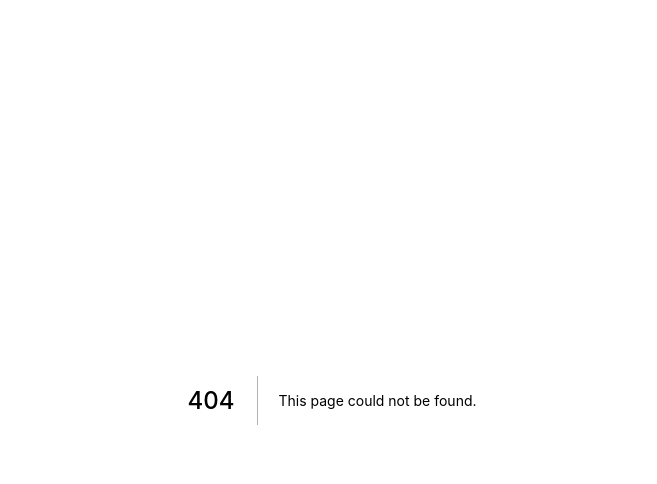
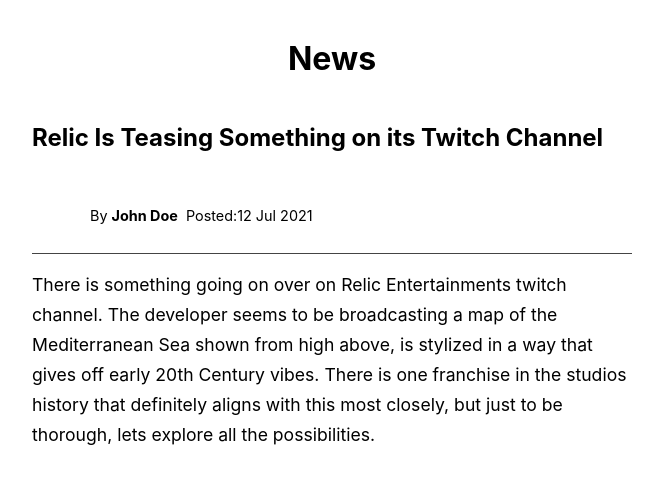
Before and after one commit to fayax555/news-app, a Next.js app: page /news/1 in a window 1280 px wide. Before the commit this address had no page. Shown: the top 484 px of the page, without its empty margins (308-965 px from the left). Built offline with nearby package versions, Linux system fonts and the light colour scheme.

Commit message:
get data from fs

```diff
--- a/pages/index.tsx
+++ b/pages/index.tsx
@@ -35,8 +35,8 @@ const Home: FC<Props> = ({ articles }) => {
 
 export async function getStaticProps() {
   const filePath = buildFeedbackPath();
-  console.log(filePath);
   const data = extractFeedback(filePath);
+
   return {
     props: {
       articles: data,
--- /dev/null
+++ b/pages/news/[id].tsx
@@ -0,0 +1,59 @@
+import fs from 'fs';
+import path from 'path';
+import { FC } from 'react';
+import Link from 'next/link';
+import Article from '@/components/Article';
+import styled from 'styled-components';
+
+const Wrapper = styled.div`
+  display: flex;
+  flex-direction: column;
+  justify-content: center;
+  align-items: center;
+  padding: 2rem;
+  > h1:hover {
+    cursor: pointer;
+    text-decoration: underline;
+  }
+`;
+
+interface Props {
+  article: any;
+}
+
+const NewsId: FC<Props> = ({ article }) => {
+  console.log(article);
+  return (
+    <Wrapper>
+      <Link href='/' passHref>
+        <h1>News</h1>
+      </Link>
+      <Article article={article} />
+    </Wrapper>
+  );
+};
+
+export async function getStaticProps(context: any) {
+  const { params } = context;
+  const nid = params.id;
+
+  const filePath = path.join(process.cwd(), 'data', 'articleData.json');
+  const jsonData = fs.readFileSync(filePath);
+  const data = JSON.parse(jsonData.toString());
+  const article = data.find((item: any) => item.id === nid);
+
+  return {
+    props: {
+      article,
+    },
+  };
+}
+
+export async function getStaticPaths() {
+  return {
+    paths: [{ params: { id: '1' } }, { params: { id: '2' } }],
+    fallback: false,
+  };
+}
+
+export default NewsId;
```
